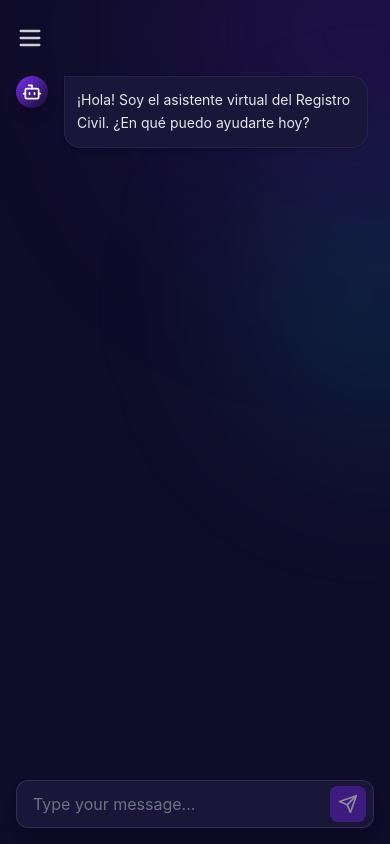
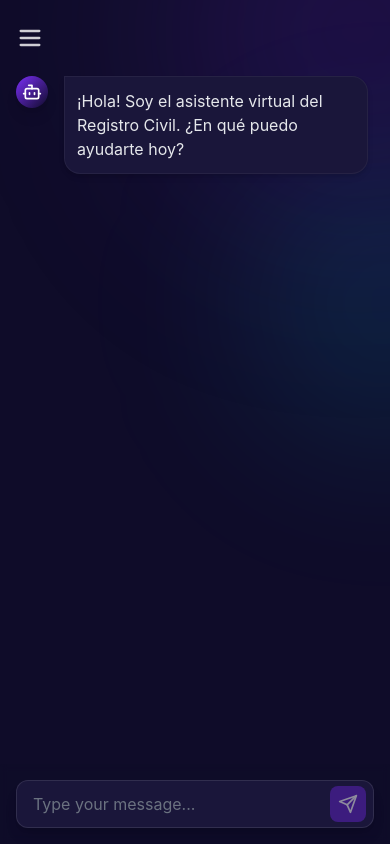
Before and after one commit to silvaanthony2005/Bot-de-gesti-n-onrc, a React (Vite) app in the folder frontend/: page /chat in a window 390 px wide. Built offline with nearby package versions, Linux system fonts and the light colour scheme.

Commit message:
feat: add markdown rendering for bot messages in ChatPage
- Updated package.json to include react-markdown and remark-gfm for markdown support.
- Modified ChatPage component to render bot messages using ReactMarkdown for better formatting.

```diff
--- a/frontend/package.json
+++ b/frontend/package.json
@@ -16,8 +16,10 @@
     "lucide-react": "^0.344.0",
     "react": "^18.2.0",
     "react-dom": "^18.2.0",
+    "react-markdown": "^10.1.0",
     "react-router-dom": "^6.22.0",
     "recharts": "^3.7.0",
+    "remark-gfm": "^4.0.1",
     "tailwind-merge": "^2.2.1",
     "tailwind-scrollbar-hide": "^4.0.0"
   },
--- a/frontend/src/pages/ChatPage.jsx
+++ b/frontend/src/pages/ChatPage.jsx
@@ -6,6 +6,8 @@ import { getFormById } from '@/components/features/forms/registry';
 import { useLocation } from 'react-router-dom';
 import api from '@/lib/api';
 import { StatsChart } from '@/components/features/stats/StatsChart';
+import ReactMarkdown from 'react-markdown';
+import remarkGfm from 'remark-gfm';
 
 export default function ChatPage() {
   const location = useLocation();
@@ -118,10 +120,17 @@ export default function ChatPage() {
 
   const renderMessageContent = (msg) => {
     const FormComponent = msg.formId ? getFormById(msg.formId) : null;
+    const isBot = msg.role === 'bot';
 
     return (
       <div className="flex flex-col gap-2">
-        <p className="text-sm md:text-base leading-relaxed whitespace-pre-wrap">{msg.text}</p>
+        {isBot ? (
+          <div className="prose prose-invert max-w-none prose-p:my-1 prose-headings:my-2 prose-li:my-0.5 prose-ul:my-2 prose-ol:my-2 prose-strong:text-white prose-code:text-primary-300">
+            <ReactMarkdown remarkPlugins={[remarkGfm]}>{msg.text || ''}</ReactMarkdown>
+          </div>
+        ) : (
+          <p className="text-sm md:text-base leading-relaxed whitespace-pre-wrap">{msg.text}</p>
+        )}
 
         {FormComponent && (
           <div className="mt-4 p-2 bg-white rounded-lg text-gray-900 border border-gray-200 shadow-sm animate-in fade-in slide-in-from-bottom-4">
```
Also changed, not shown: 1 other file (tests, documents, lock files or other folders).
